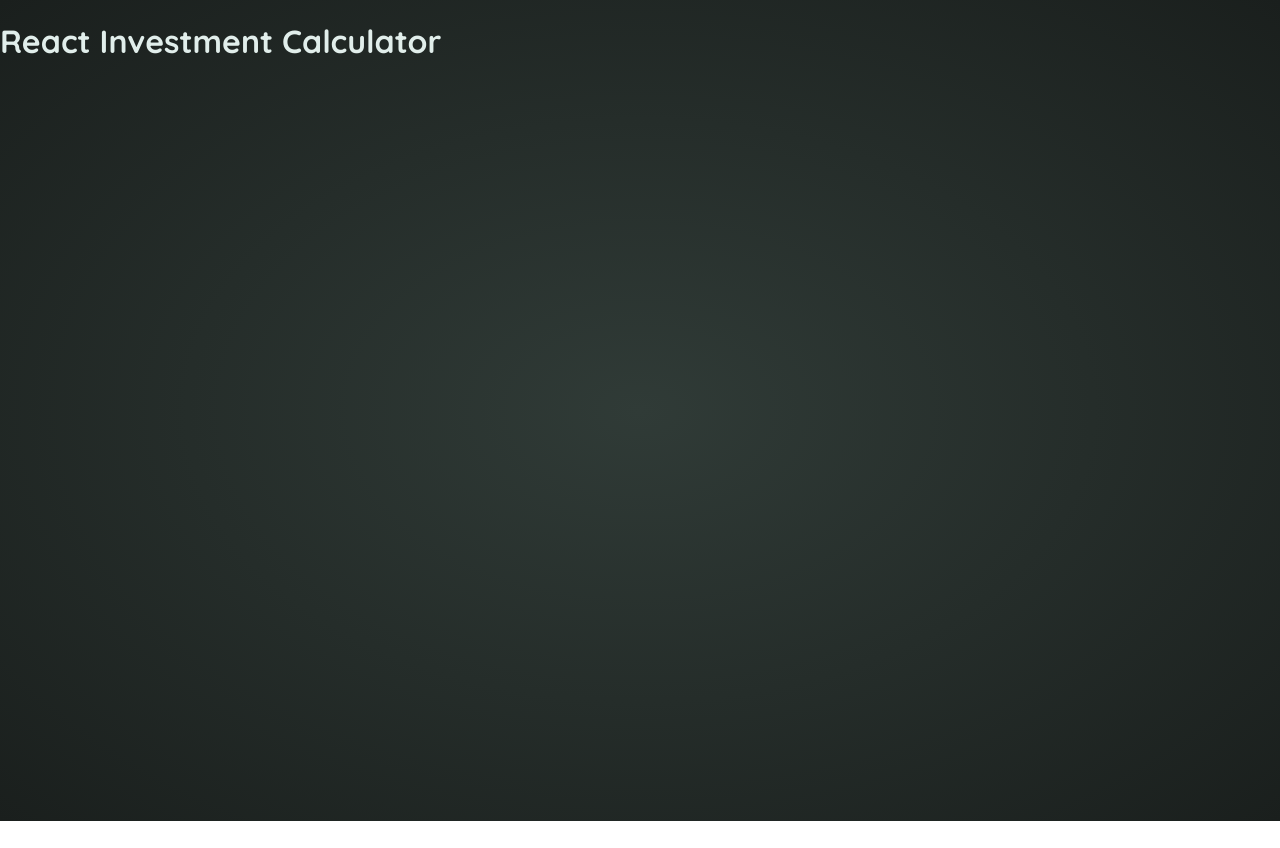
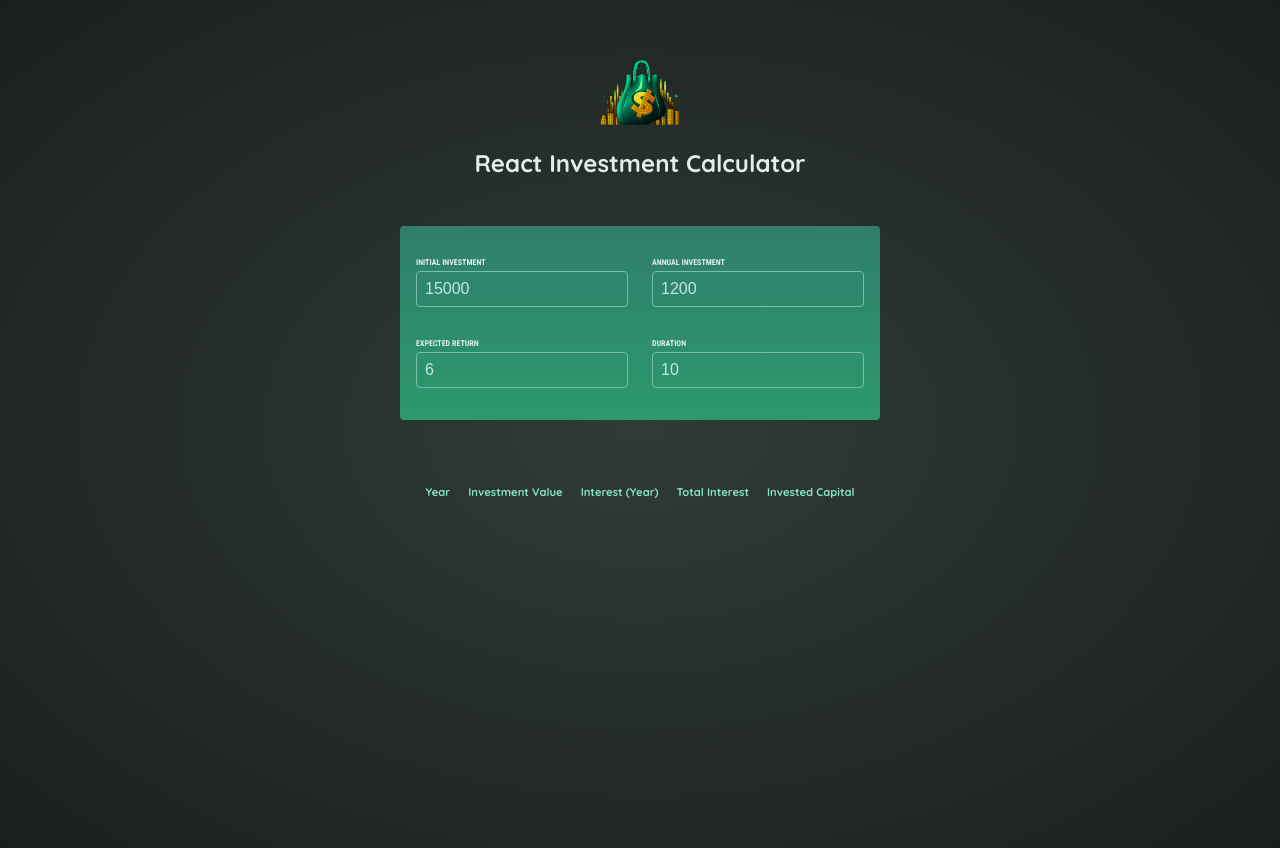
Before and after one commit to kendrickelifritz21/investment-calculator, a React (Vite) app: page / in a window 1280 px wide. Before the commit the page ends 821 px from the top, so only its background shows below. Built offline with nearby package versions, Linux system fonts and the light colour scheme.

Commit message:
Add components, validation to user inputs

```diff
--- a/src/App.tsx
+++ b/src/App.tsx
@@ -1,7 +1,33 @@
+import { useState } from 'react';
+
+import Header from './components/Header/Header';
+import Result from './components/Result/Result';
+import UserInput, { UserInputData } from './components/UserInput/UserInput';
+
 function App() {
+  const [userInputData, setUserInputData] = useState<UserInputData>({
+    initialInvestment: '15000',
+    annualInvestment: '1200',
+    expectedReturn: '6',
+    duration: '10'
+  });
+
+  function handleInputDataChange(inputField: string, newValue: string) {
+    setUserInputData(prevData => {
+      return {
+        ...prevData,
+        [inputField]: newValue
+      };
+    });
+  }
+
   return (
-    <h1>React Investment Calculator</h1>
-  )
+    <>
+      <Header />
+      <UserInput onInputDataChange={handleInputDataChange} userInputData={userInputData}/>
+      <Result />
+    </>
+  );
 }
 
 export default App
--- /dev/null
+++ b/src/components/Header/Header.tsx
@@ -0,0 +1,10 @@
+import logo from '../../assets/investment-calculator-logo.png'
+
+export default function Header() {
+  return (
+    <header id="header">
+      <img src={logo} alt="Bag of money" />
+      <h1>React Investment Calculator</h1>
+    </header>
+  );
+}
--- /dev/null
+++ b/src/components/Result/Result.tsx
@@ -0,0 +1,15 @@
+const TABLE_HEADINGS = ['Year', 'Investment Value', 'Interest (Year)', 'Total Interest', 'Invested Capital']
+
+export default function Result() {
+  return (
+    <table id="result">
+        <thead>
+          <tr>
+            {TABLE_HEADINGS.map(heading => (
+              <th>{heading}</th>
+            ))}
+          </tr>
+        </thead>
+      </table>
+  );
+}
--- /dev/null
+++ b/src/components/UserInput/UserInput.tsx
@@ -0,0 +1,71 @@
+import { useState } from 'react';
+
+const intRegex = /^-?\d+$/;
+const decimalRegex = /^[+-]?([0-9]+([.][0-9]*)?|[.][0-9]+)$/;
+
+export type UserInputData = {
+  initialInvestment: string,
+  annualInvestment: string,
+  expectedReturn: string,
+  duration: string
+}
+
+interface UserInputProps {
+  onInputDataChange: (inputField: string, newValue: string) => void
+  userInputData: UserInputData;
+}
+
+export default function UserInput({onInputDataChange, userInputData}: UserInputProps) {
+  const [data, setData] = useState<UserInputData>(userInputData);
+
+  function handleChange(inputField: string, currentValue: string, re: RegExp, event: React.ChangeEvent<HTMLInputElement>) {
+    const value = event.target.value;
+
+    var validatedValue: string = '';
+    if (value) {
+      validatedValue = re.test(value) ? value : currentValue;
+    }
+
+    setData(prevData => {
+      return {
+        ...prevData,
+        [inputField]: validatedValue
+      };
+    });
+
+    onInputDataChange(inputField, validatedValue);
+  }
+
+  return (
+    <section id="user-input">
+      <div className="input-group">
+        <p>
+          <label>Initial Investment</label>
+          <input required value={data.initialInvestment} type="text"
+            onChange={(event) => handleChange("initialInvestment", data.initialInvestment, intRegex, event)}>
+          </input>
+        </p>
+        <p>
+          <label>Annual Investment</label>
+          <input required value={data.annualInvestment} type="text"
+            onChange={(event) => handleChange("annualInvestment", data.annualInvestment, decimalRegex, event)}>
+          </input>
+        </p>
+      </div>
+      <div className="input-group">
+        <p>
+          <label>Expected Return</label>
+          <input required value={data.expectedReturn} type="text"
+            onChange={(event) => handleChange("expectedReturn", data.expectedReturn, decimalRegex, event)}>
+          </input>
+        </p>
+        <p>
+          <label>Duration</label>
+          <input required value={data.duration} type="text"
+            onChange={(event) => handleChange("duration", data.duration, intRegex, event)}>
+          </input>
+        </p>
+      </div>
+    </section>
+  );
+}
```
Also changed, not shown: src/assets/investment-calculator-logo.png (added).
